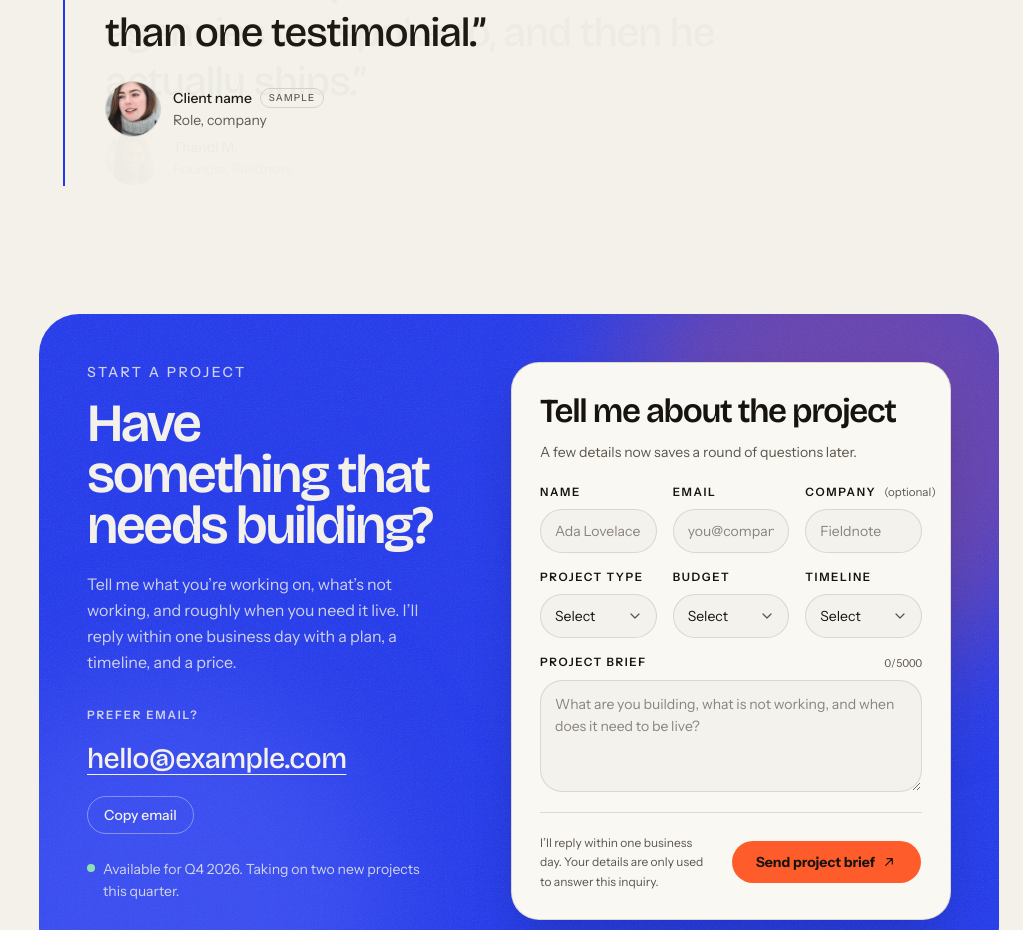
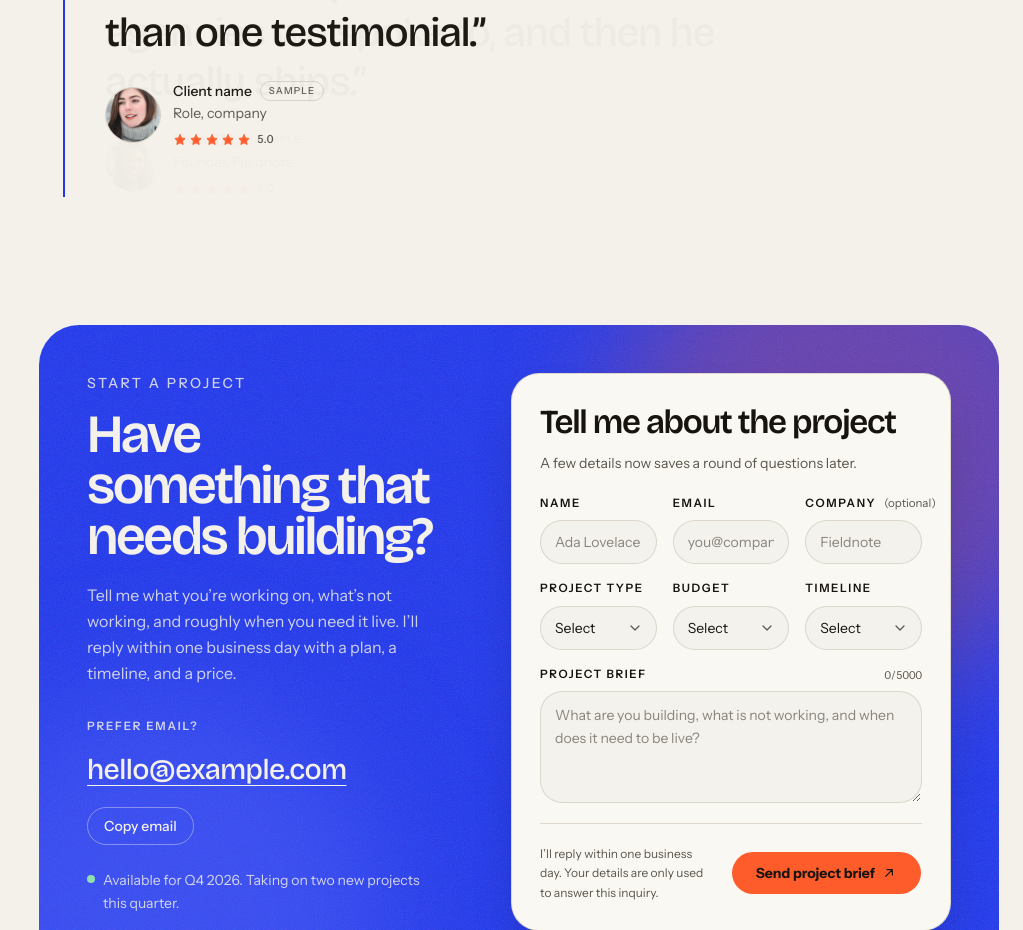
Before and after one commit to reeperx/reeper-portfolio, a Next.js app: page / in a window 1280 px wide. Shown: the part 4447-5377 px from the top of the page, without its empty margins (257-1280 px from the left). Built offline with nearby package versions, Linux system fonts and the light colour scheme.

Commit message:
feat: add sample star ratings to testimonials
Add an accessible five-star display and typed ratings to every testimonial. All current quotes and ratings are marked as samples. The stars are visual only; review JSON-LD will be limited to genuine, non-placeholder entries.

```diff
--- a/src/components/icons.tsx
+++ b/src/components/icons.tsx
@@ -102,6 +102,30 @@ export function Play({ className }: { className?: string }) {
       viewBox="0 0 24 24"
     >
       <path d="m8 5 11 7-11 7V5Z" />
+    </svg>
+  );
+}
+
+export function Star({
+  className,
+  filled = false,
+}: {
+  className?: string;
+  filled?: boolean;
+}) {
+  return (
+    <svg
+      aria-hidden="true"
+      className={className}
+      fill={filled ? "currentColor" : "none"}
+      focusable="false"
+      stroke="currentColor"
+      strokeLinecap="round"
+      strokeLinejoin="round"
+      strokeWidth="1.5"
+      viewBox="0 0 24 24"
+    >
+      <path d="m12 3 2.7 5.5 6.1.9-4.4 4.3 1 6.1-5.4-2.9-5.4 2.9 1-6.1L3.2 9.4l6.1-.9L12 3Z" />
     </svg>
   );
 }
--- /dev/null
+++ b/src/components/star-rating.tsx
@@ -0,0 +1,43 @@
+import { Star } from "@/components/icons";
+import { cn } from "@/lib/utils";
+
+const MAX_RATING = 5;
+
+export function StarRating({
+  rating,
+  className,
+}: {
+  rating: number;
+  className?: string;
+}) {
+  const clampedRating = Math.min(MAX_RATING, Math.max(0, Math.round(rating)));
+
+  return (
+    <div
+      role="img"
+      aria-label={`Rated ${clampedRating} out of ${MAX_RATING}`}
+      className={cn("flex items-center gap-1.5", className)}
+    >
+      <span aria-hidden="true" className="flex items-center gap-0.5">
+        {Array.from({ length: MAX_RATING }, (_, index) => (
+          <Star
+            key={index}
+            filled={index < clampedRating}
+            className={cn(
+              "size-3.5 shrink-0",
+              index < clampedRating
+                ? "text-signal"
+                : "text-muted-foreground/35",
+            )}
+          />
+        ))}
+      </span>
+      <span
+        aria-hidden="true"
+        className="tabular text-[0.7rem] font-medium text-muted-foreground"
+      >
+        {clampedRating.toFixed(1)}
+      </span>
+    </div>
+  );
+}
--- a/src/components/testimonial-section.tsx
+++ b/src/components/testimonial-section.tsx
@@ -4,6 +4,7 @@ import Image from "next/image";
 import { useEffect, useState } from "react";
 
 import { ArrowLeft, ArrowRight, Pause, Play } from "@/components/icons";
+import { StarRating } from "@/components/star-rating";
 import { Button } from "@/components/ui/button";
 import { testimonials } from "@/content/site";
 import { cn } from "@/lib/utils";
@@ -203,6 +204,10 @@ export function TestimonialSection() {
                     <p className="mt-0.5 text-sm text-muted-foreground">
                       {testimonial.role}
                     </p>
+                    <StarRating
+                      rating={testimonial.rating}
+                      className="mt-2"
+                    />
                   </div>
                 </footer>
               </blockquote>
--- a/src/content/site.ts
+++ b/src/content/site.ts
@@ -85,12 +85,15 @@ export type Testimonial = {
   name: string;
   role: string;
   image: string;
+  /** Whole-number rating from 1 to 5. Only publish real ratings. */
+  rating: number;
+  /** Marks fabricated copy and ratings that must be replaced before launch. */
   placeholder?: boolean;
 };
 
-// Replace the sample quote and the two placeholder slides with real client
-// words and photos, with permission, before you launch. Do not ship a
-// testimonial that nobody actually said.
+// Replace all three sample slides with real client words, photos, and ratings
+// (with permission) before launch. Do not ship a testimonial or rating that
+// nobody actually gave.
 export const testimonials: Testimonial[] = [
   {
     quote:
@@ -98,6 +101,8 @@ export const testimonials: Testimonial[] = [
     name: "Thandi M.",
     role: "Founder, Fieldnote",
     image: "/testimonials/portrait-1.jpg",
+    rating: 5,
+    placeholder: true,
   },
   {
     quote:
@@ -105,6 +110,7 @@ export const testimonials: Testimonial[] = [
     name: "Client name",
     role: "Role, company",
     image: "/testimonials/portrait-2.jpg",
+    rating: 5,
     placeholder: true,
   },
   {
@@ -113,6 +119,7 @@ export const testimonials: Testimonial[] = [
     name: "Client name",
     role: "Role, company",
     image: "/testimonials/portrait-3.jpg",
+    rating: 5,
     placeholder: true,
   },
 ];
```
Also changed, not shown: 2 other files (tests, documents, lock files or other folders).
